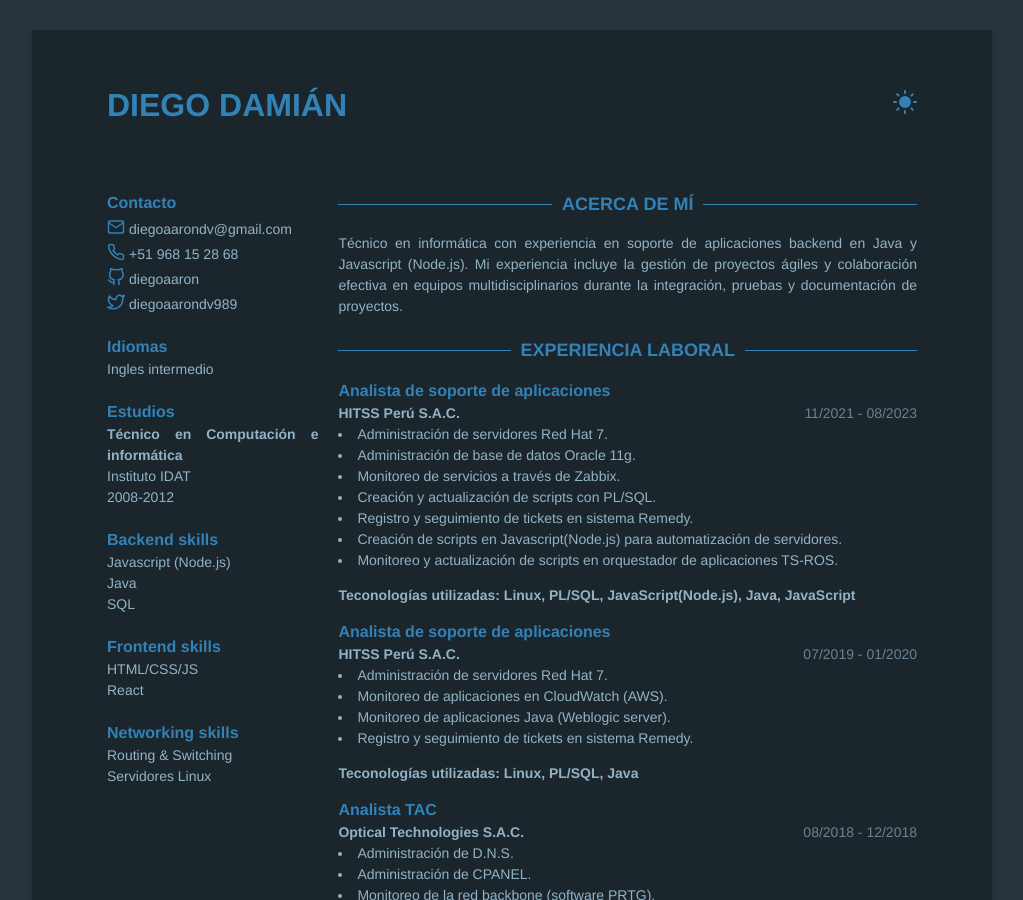
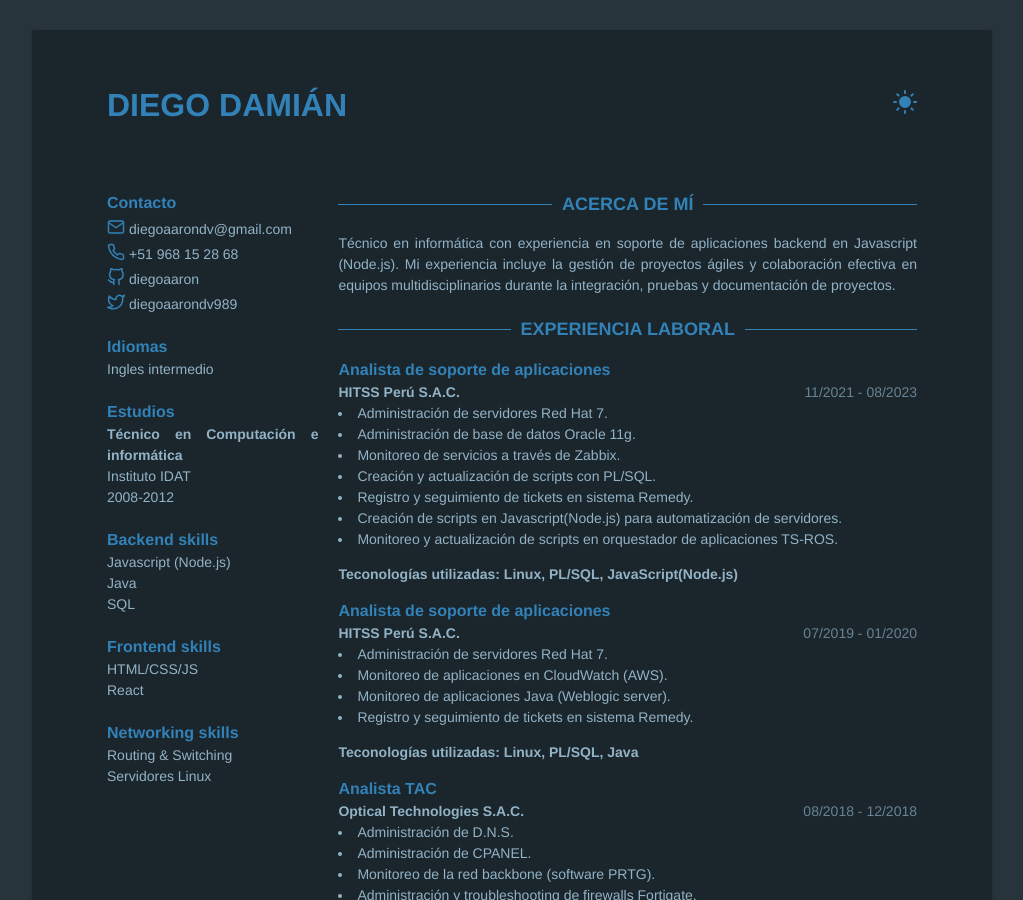
Before and after one commit to diegoaaron/cv, a Jekyll site: the page built from index.html, in a window 1280 px wide and 900 px high. Shown: the whole window, without its empty margins (128-1151 px from the left). Built offline with Jekyll 4.4.1, drawn with Linux system fonts in a browser that asks for light colours.

```diff
--- a/_data/data.yml
+++ b/_data/data.yml
@@ -39,7 +39,7 @@ skills:
 
 # Profile
 profile: |
-  Técnico en informática con experiencia en soporte de aplicaciones backend en Java y Javascript (Node.js). Mi experiencia incluye la gestión de proyectos ágiles y colaboración efectiva en equipos multidisciplinarios durante la integración, pruebas y documentación de proyectos.
+  Técnico en informática con experiencia en soporte de aplicaciones backend en Javascript (Node.js). Mi experiencia incluye la gestión de proyectos ágiles y colaboración efectiva en equipos multidisciplinarios durante la integración, pruebas y documentación de proyectos.
 
 # Experience
 experience:
@@ -58,7 +58,7 @@ experience:
      - tar: Monitoreo y actualización de scripts en orquestador de aplicaciones TS-ROS.
 
     technologies_used: |
-      Linux, PL/SQL, JavaScript(Node.js), Java, JavaScript
+      Linux, PL/SQL, JavaScript(Node.js)
 
   - role: Analista de soporte de aplicaciones
     time: 07/2019 - 01/2020
```
